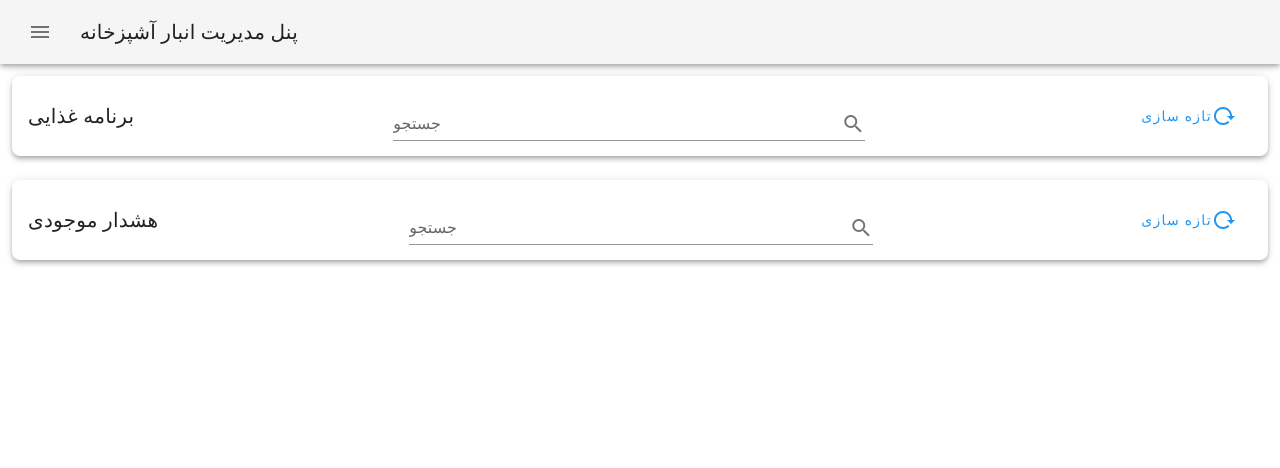
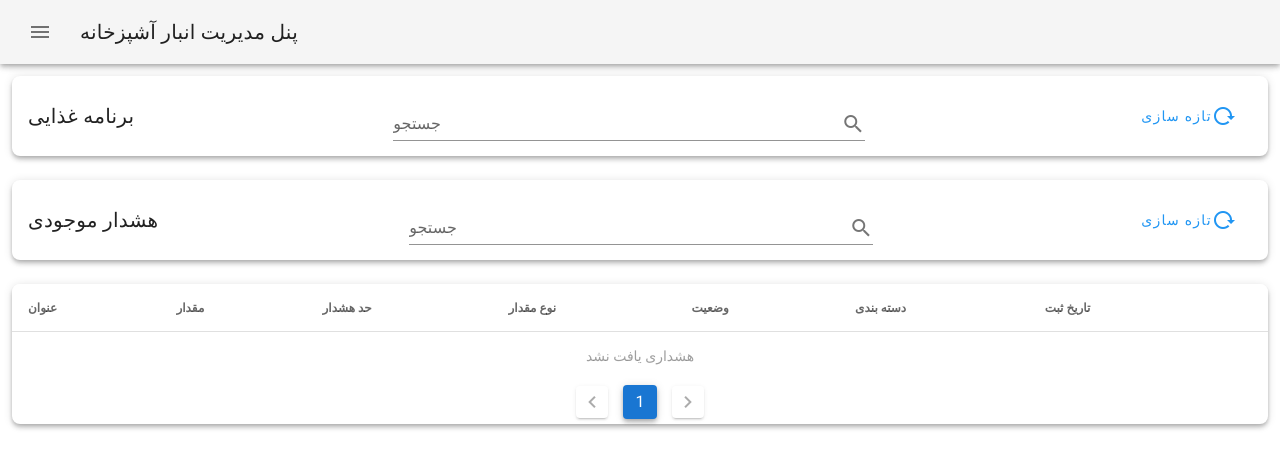
Before and after one commit to Ftmco/KitchenPanle, a Vue app: page /tabs/home in a window 1280 px wide. Shown: the top 468 px of the page. Built offline with nearby package versions, Linux system fonts and the light colour scheme; what mavon-editor would draw is missing.

Commit message:
Update inventoryAlert.vue

```diff
--- a/src/components/home/inventoryAlert.vue
+++ b/src/components/home/inventoryAlert.vue
@@ -3,7 +3,7 @@
       <v-card elevation="4" class="rounded-lg">
         <table-header
           title="هشدار موجودی"
-          newTitle="هشدار جدید"
+          newTitle=""
           :newAction="() => {}"
           :reloadAction="() => {}"
         >
@@ -18,16 +18,104 @@
           </template>
         </table-header>
       </v-card>
+      <br />
+    <v-card elevation="4" class="rounded-lg">
+      <v-data-table
+        :loading="isLoading"
+        :headers="headers"
+        :items="inventories"
+        :search="search"
+        no-data-text="هشداری یافت نشد"
+        loading-text="کمی صبر کنید..."
+        no-results-text="موردی یافت نشد"
+        hide-default-footer
+      >
+        <template v-slot:item.status="{ item }">
+          <v-chip :color="getInventoryStatus(item.status).color">
+            {{ getInventoryStatus(item.status).title }}
+          </v-chip>
+        </template>
+      </v-data-table>
+      <div class="text-center">
+        <v-pagination v-model="page" :length="pageCount"></v-pagination>
+      </div>
+    </v-card>
+  </v-col>
     </v-col>
   </template>
 
   <script lang="ts">
+import { getInventoryStatus } from "@/services/status";
 import Vue from "vue";
 import TableHeader from "../core/TableHeader.vue";
+import { TableHeaderModel } from "../models";
 export default Vue.extend({
   components: { TableHeader },
-    data:()=>({
-      search:""
-    })
+  data: () => ({
+    search: "",
+    isLoading: true,
+    headers: [
+      {
+        text: "عنوان",
+        value: "name",
+        align: "start",
+        sortable: true,
+      },
+      {
+        text: "مقدار",
+        value: "value",
+        align: "start",
+        sortable: true,
+      },
+      {
+        text: "حد هشدار",
+        value: "alertLimit",
+        align: "start",
+        sortable: true,
+      },
+      {
+        text: "نوع مقدار",
+        value: "type.name",
+        align: "start",
+        sortable: true,
+      },
+      {
+        text: "وضعیت",
+        value: "status",
+        align: "start",
+        sortable: true,
+      },
+      {
+        text: "دسته بندی",
+        value: "group.name",
+        align: "start",
+        sortable: true,
+      },
+      {
+        text: "تاریخ ثبت",
+        value: "createDate",
+        align: "start",
+        sortable: true,
+      },
+      {
+        text: "",
+        value: "actions",
+        align: "center",
+        sortable: false,
+      },
+    ] as Array<TableHeaderModel>,
+    inventories: [] as Array<any>,
+    page: 1,
+    pageCount: 1,
+  }),
+  mounted() {
+    this.loadAlertLimit();
+  },
+  methods: {
+    loadAlertLimit() {
+      this.isLoading = false
+    },
+    getInventoryStatus,
+  },
 });
 </script>
```
Lines whose indentation alone changed are shown as unchanged.
